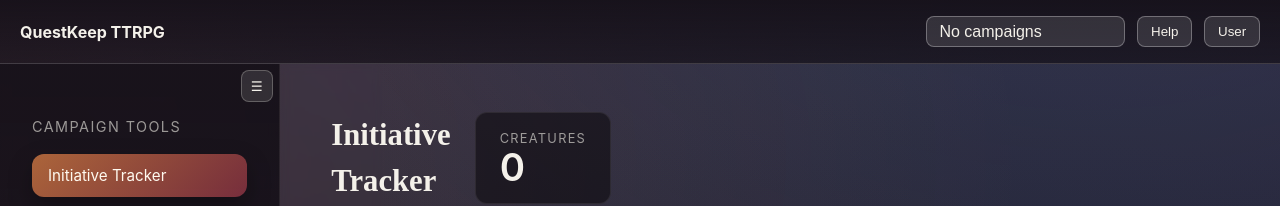
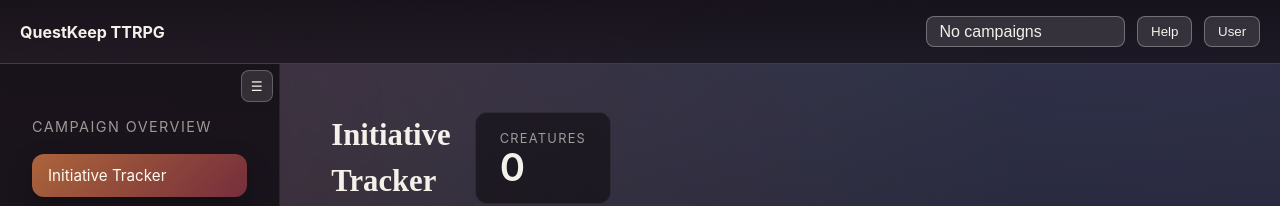
Before and after one commit to FireHeartA/DND, a React (Vite) app in the folder apps/dnd-initiative-tracker/: page / in a window 1280 px wide. Shown: the top 206 px of the page. Built offline with nearby package versions, Linux system fonts and the light colour scheme.

Commit message:
name change

```diff
--- a/apps/dnd-initiative-tracker/src/components/layout/Sidebar.tsx
+++ b/apps/dnd-initiative-tracker/src/components/layout/Sidebar.tsx
@@ -95,7 +95,7 @@ export const Sidebar: React.FC<SidebarProps> = ({
           <button type="submit" className="primary-button">Create campaign</button>
         </form>
       // </div> */}
-      <span className="sidebar__section">Campaign Tools</span>
+      <span className="sidebar__section">Campaign Overview</span>
       <ul>
         <li>
           <button
```
